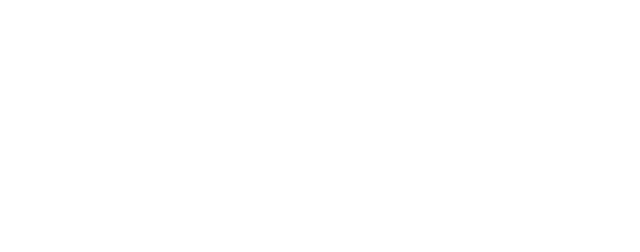
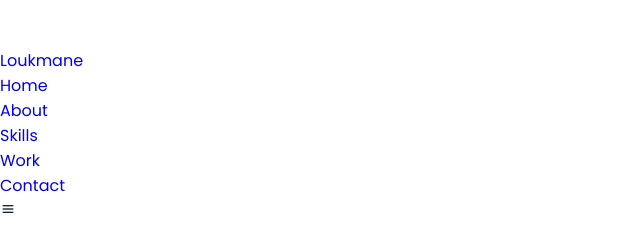
Before and after one commit to L2oukmane/Loukmane-Portfolio, a website: page index.html in a window 1280 px wide. Shown: the whole page, without its empty margins (0-640 px from the left). Drawn offline with nearby package versions, Linux system fonts and the light colour scheme.

Commit message:
Add header components

```diff
--- a/index.html
+++ b/index.html
@@ -10,6 +10,28 @@
 </head>
 <body>
 
+	<!--HEADER-->
+	<header class="1-hedear">
+		<nav class="nav bd-grid">
+			<div>
+				<a href="#" class="nav_logo">Loukmane</a>
+			</div>
+
+			<div class="nav_menu" id="nav-menu">
+				<ul class="nav_list">
+					<li class="nav_item"><a href="#" class="nav_link">Home</a></li>
+					<li class="nav_item"><a href="#" class="nav_link">About</a></li>
+					<li class="nav_item"><a href="#" class="nav_link">Skills</a></li>
+					<li class="nav_item"><a href="#" class="nav_link">Work</a></li>
+					<li class="nav_item"><a href="#" class="nav_link">Contact</a></li>
+				</ul>
+			</div>
+			<div class="nav_toggle" id="nav-toggle">
+				<i class='bx bx-menu'></i>
+			</div>
+
+		</nav>
+	</header>
 
 	<!--ScrollReveal-->
 	<script src="https://unpkg.com/scrollreveal"></script>
--- a/style.css
+++ b/style.css
@@ -19,4 +19,103 @@
 --h2-font-size:1.25rem;
 --normal-font-size:0.938rem;
 }
-/*====== =======*/
+
+@media screen and (min-width:768px){
+	:root{
+		--big-font-size: 3.5rem;
+		--h2-font-size:2rem;
+		--normal-font-size:1rem;
+		}
+
+}
+
+/*====== Margenes =======*/
+
+:root{
+	--mb-1:0.5rem;
+	--mb-2:1rem;
+	--mb-3:1.5rem;
+	--mb-4:2rem;
+	--mb-5:2.5rem;
+	--mb-6:3rem;
+}
+
+/*====== Z index =======*/
+:root{
+	--z-back:-10;
+	--z-normal:1;
+	--z-tooltip:10;
+	--z-fixed:100;
+}
+
+/*====== BASE =======*/
+*,::before,::after{
+box-sizing: border-box;
+}
+
+html{
+	scroll-behavior: smooth;
+}
+
+body{
+	margin: var(--header-height) 0 0 0 ;
+	font-family: var(--body-font);
+	font-size: var(--normal-font-size);
+	color:var(--second-color);
+}
+
+h1,h2,p{
+	margin:0;
+}
+
+ul{
+	list-style: none;
+	margin: 0;
+	padding: 0;
+}
+
+a{
+	text-decoration: none;
+}
+
+img{
+	max-width: 100%;
+	height: auto;
+	display:block;
+}
+
+/*====== CLASS CSS =======*/
+
+.section-title{
+	position:relative;
+	font-size:var(--h2-font-size);
+	color: var(--first-color);
+	margin-top: var(--mb-2);
+	margin-bottom: var(--mb-4);
+	text-align:center;
+}
+
+.section-title::after{
+	position:absolute;
+	content:"";
+	width:64px;
+	height:0.18rem;
+	left:0;
+	right:0;
+	margin:auto;
+  top: 2rem;
+	background-color: var(--first-color);
+}
+
+.section{
+	padding-top:3rem;
+	padding-bottom:2rem;
+}
+
+/*====== LAYOUT =======*/
+
+.bd-grid{
+	max-width:1024px;
+	display:grid;
+
+}
```
